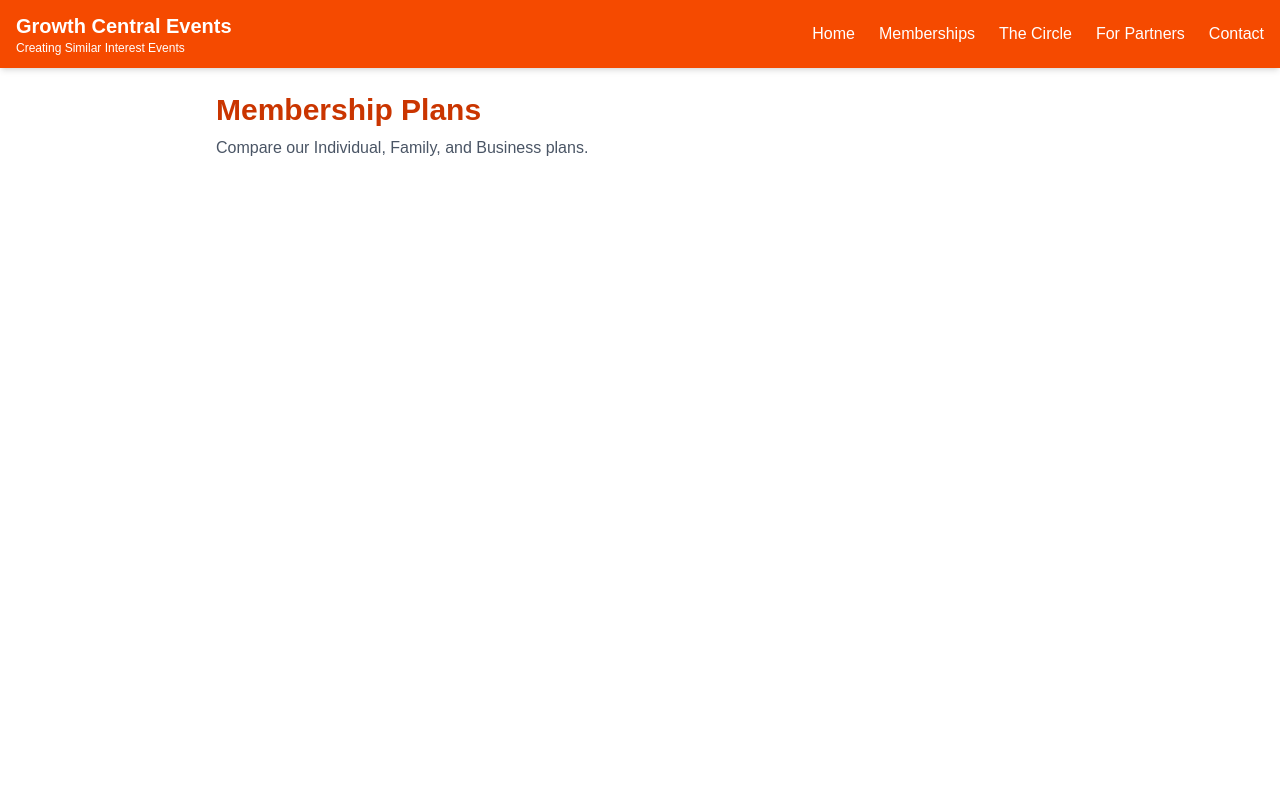
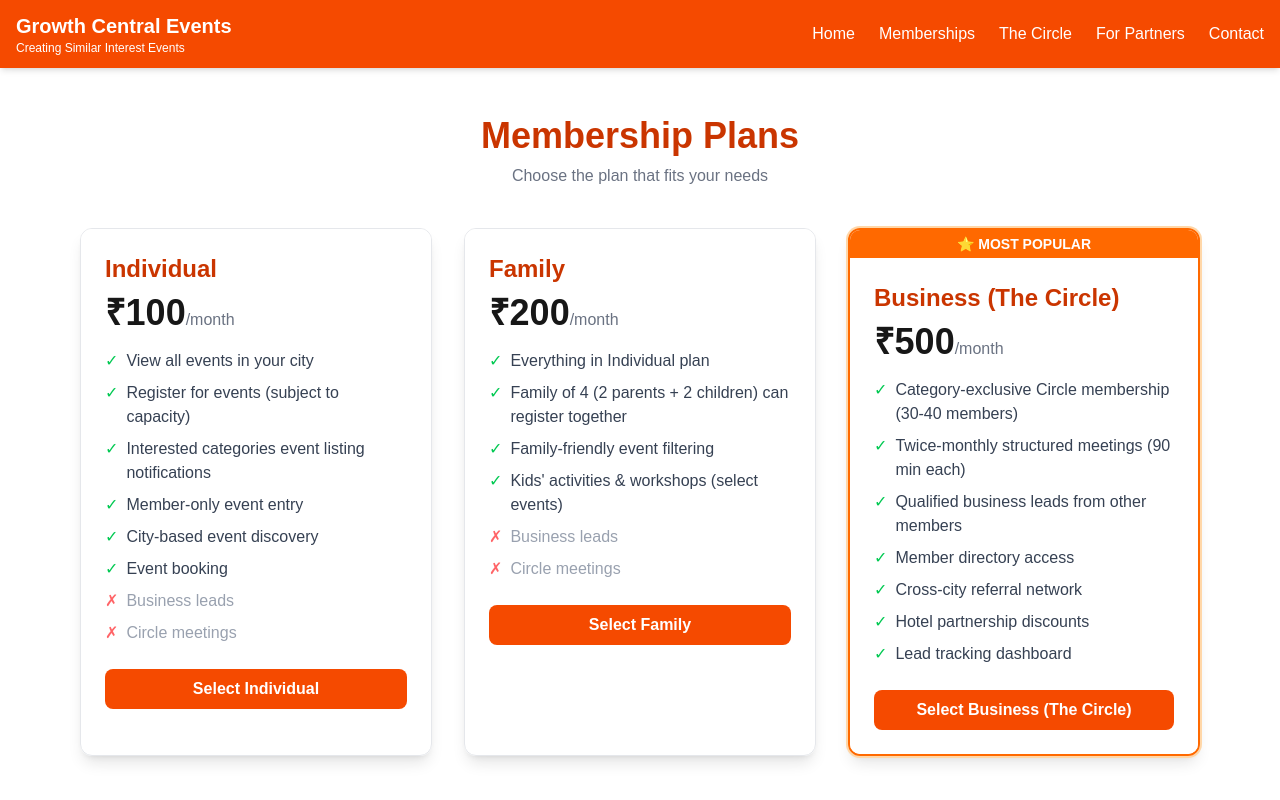
Before and after one commit to skillsbazzar2025-ui/growth-central-events, a Next.js app: page /memberships in a window 1280 px wide. Shown: the top 800 px of the page. Built offline with nearby package versions, Linux system fonts and the light colour scheme.

Commit message:
Add detailed memberships page with comparison table

```diff
--- a/app/memberships/page.tsx
+++ b/app/memberships/page.tsx
@@ -1,8 +1,103 @@
 export default function MembershipsPage() {
+  const plans = [
+    {
+      name: "Individual",
+      price: "₹100",
+      period: "/month",
+      features: [
+        "View all events in your city",
+        "Register for events (subject to capacity)",
+        "Interested categories event listing notifications",
+        "Member-only event entry",
+        "City-based event discovery",
+        "Event booking",
+      ],
+      notIncluded: ["Business leads", "Circle meetings"],
+      highlighted: false,
+    },
+    {
+      name: "Family",
+      price: "₹200",
+      period: "/month",
+      features: [
+        "Everything in Individual plan",
+        "Family of 4 (2 parents + 2 children) can register together",
+        "Family-friendly event filtering",
+        "Kids' activities & workshops (select events)",
+      ],
+      notIncluded: ["Business leads", "Circle meetings"],
+      highlighted: false,
+    },
+    {
+      name: "Business (The Circle)",
+      price: "₹500",
+      period: "/month",
+      features: [
+        "Category-exclusive Circle membership (30-40 members)",
+        "Twice-monthly structured meetings (90 min each)",
+        "Qualified business leads from other members",
+        "Member directory access",
+        "Cross-city referral network",
+        "Hotel partnership discounts",
+        "Lead tracking dashboard",
+      ],
+      notIncluded: [],
+      highlighted: true,
+    },
+  ]
+
   return (
-    <div className="max-w-4xl mx-auto p-6">
-      <h1 className="text-3xl font-bold text-orange-700">Membership Plans</h1>
-      <p className="text-gray-600 mt-2">Compare our Individual, Family, and Business plans.</p>
+    <div className="max-w-6xl mx-auto px-4 py-12">
+      <h1 className="text-4xl font-bold text-center text-orange-700 mb-2">Membership Plans</h1>
+      <p className="text-center text-gray-500 mb-10">Choose the plan that fits your needs</p>
+
+      <div className="grid grid-cols-1 md:grid-cols-3 gap-8">
+        {plans.map((plan, idx) => (
+          <div
+            key={idx}
+            className={`rounded-xl overflow-hidden shadow-lg transition-transform hover:scale-105 ${
+              plan.highlighted ? "border-2 border-orange-500 ring-2 ring-orange-200" : "border border-gray-200"
+            }`}
+          >
+            {plan.highlighted && (
+              <div className="bg-orange-500 text-white text-center py-1 text-sm font-semibold">⭐ MOST POPULAR</div>
+            )}
+            <div className="bg-white p-6">
+              <h2 className="text-2xl font-bold text-orange-700 mb-2">{plan.name}</h2>
+              <div className="mb-4">
+                <span className="text-4xl font-bold">{plan.price}</span>
+                <span className="text-gray-500">{plan.period}</span>
+              </div>
+              <ul className="space-y-2 mb-6">
+                {plan.features.map((feature, i) => (
+                  <li key={i} className="flex items-start gap-2 text-gray-700">
+                    <span className="text-green-500">✓</span> {feature}
+                  </li>
+                ))}
+                {plan.notIncluded.map((missing, i) => (
+                  <li key={i} className="flex items-start gap-2 text-gray-400">
+                    <span className="text-red-400">✗</span> {missing}
+                  </li>
+                ))}
+              </ul>
+              <button className="w-full bg-orange-600 hover:bg-orange-700 text-white font-bold py-2 rounded-lg transition">
+                Select {plan.name}
+              </button>
+            </div>
+          </div>
+        ))}
+      </div>
+
+      {/* Additional Info: Event Capacity & Lead Mandate */}
+      <div className="mt-12 bg-orange-50 rounded-xl p-6 border border-orange-200">
+        <h3 className="text-xl font-bold text-orange-700 mb-3">Important Notes</h3>
+        <ul className="space-y-2 text-gray-700">
+          <li>📌 <strong>Event Capacity:</strong> Small events (10-20), Workshops (30-50), Large Conclaves (100-200)</li>
+          <li>📌 <strong>Business Lead Mandate:</strong> 1 qualified lead/month per Business member – after 2 months of missing leads, membership suspended</li>
+          <li>📌 <strong>Meeting Venue:</strong> Partner hotel/restaurant conference rooms</li>
+          <li>📌 <strong>All memberships are monthly auto-debit (Razorpay)</strong></li>
+        </ul>
+      </div>
     </div>
   )
 }
```
